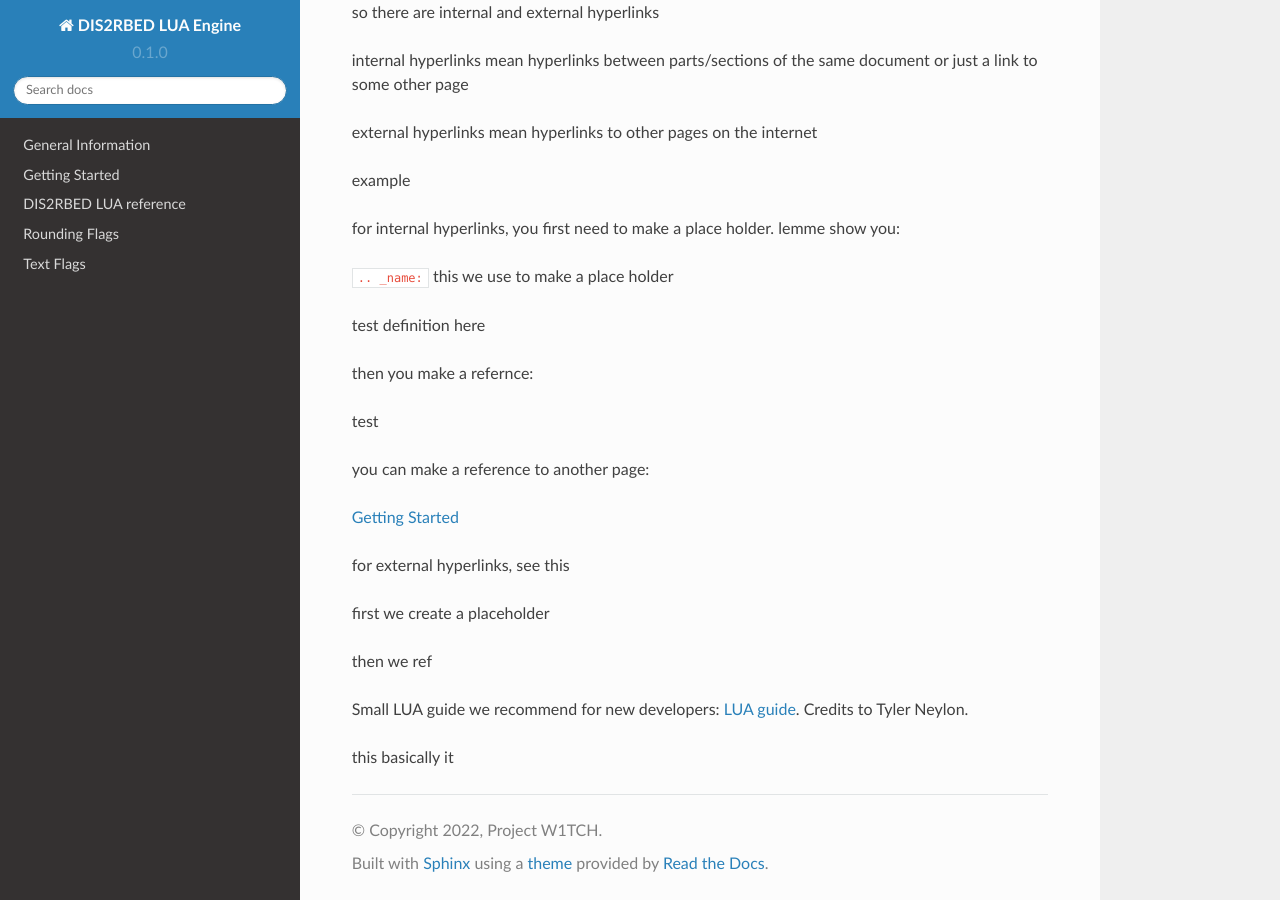
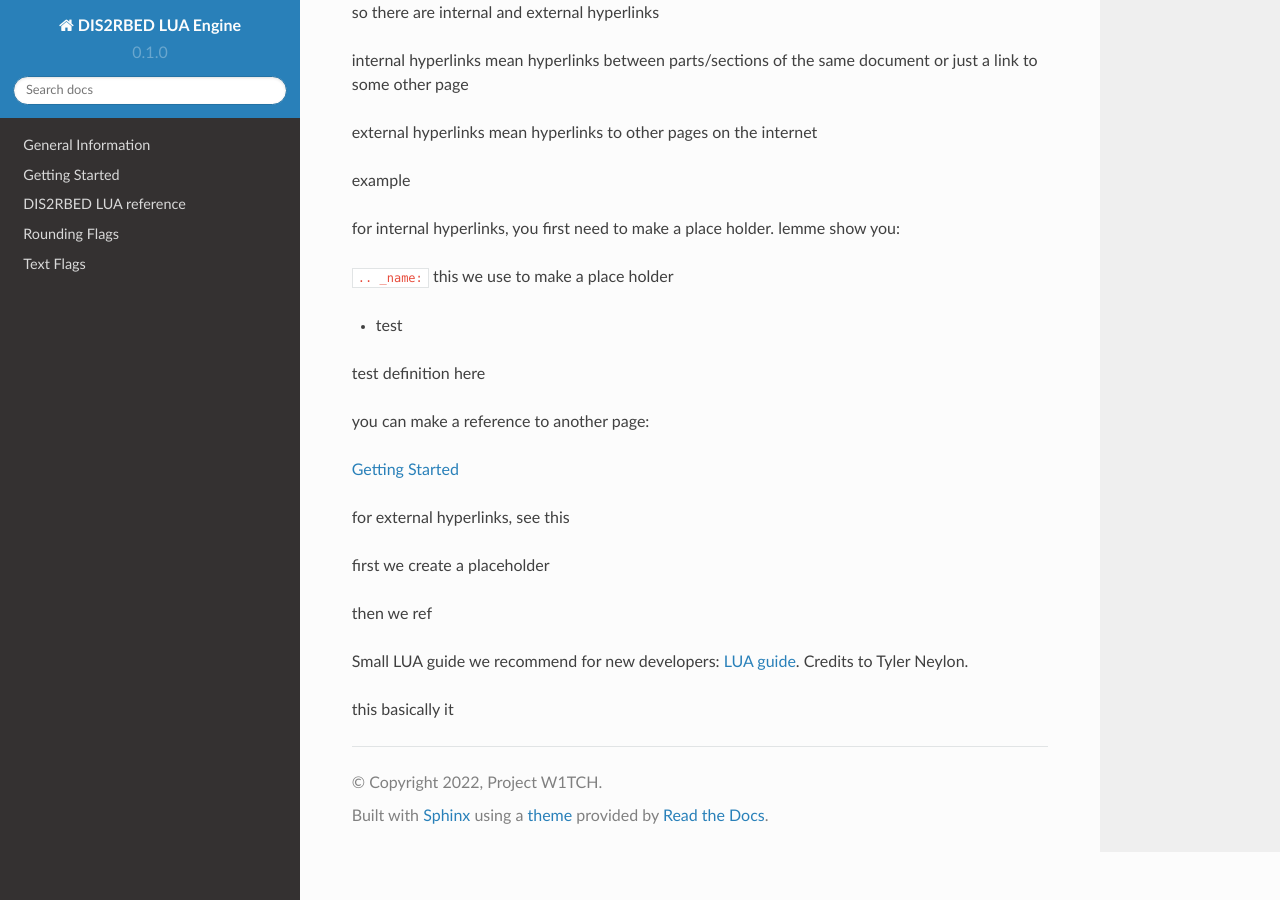
Before and after one commit to ItsK1tty/w1tchdocs, a Sphinx documentation site: the page built from docs/source/tutorial.rst, in a window 1280 px wide and 900 px high, scrolled down 1845 px. Built offline with Sphinx 7.4.7 and the Read the Docs theme 2.0.0, drawn with Linux system fonts in a browser that asks for light colours.

Commit message:
an attempt to fix stuff

```diff
--- a/docs/source/tutorial.rst
+++ b/docs/source/tutorial.rst
@@ -107,9 +112,6 @@
 test definition here
 
 
-then you make a refernce:
-
-:ref:`test`
 
 you can make a reference to another page:
 
```
Also changed, not shown: other parts of docs/source/tutorial.rst (+5 -0 lines).
